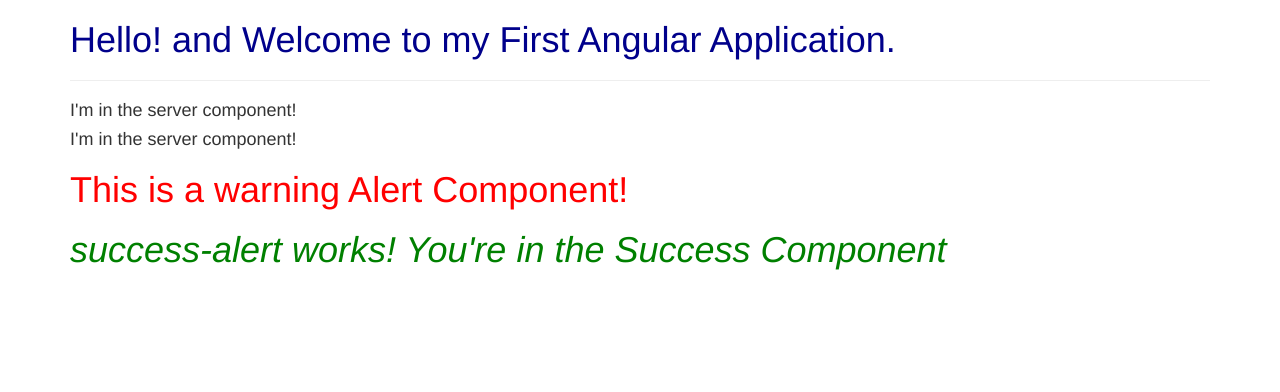
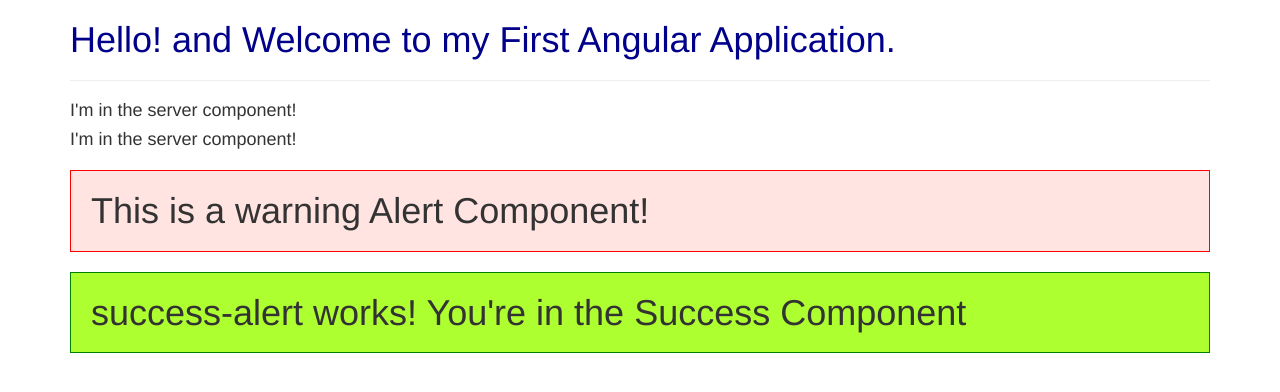
Before and after one commit to Hritiksingh/first-app, an Angular app: page / in a window 1280 px wide. Shown: the top 392 px of the page. Built offline with nearby package versions, Linux system fonts and the light colour scheme.

Commit message:
Basics: Component Section Completed

```diff
--- a/src/app/WarningAlert/WarningAlert.component.css
+++ b/src/app/WarningAlert/WarningAlert.component.css
@@ -1,4 +1,5 @@
 h1 {
-    color: red;
-    text-shadow: blueviolet;
+    padding: 20px;
+    background-color: mistyrose;
+    border: 1px solid red;
 }
--- a/src/app/success-alert/success-alert.component.css
+++ b/src/app/success-alert/success-alert.component.css
@@ -1,4 +1,5 @@
 h1 {
-    color: green;
-    font-style: italic;
+    padding: 20px;
+    background-color: greenyellow;
+    border: 1px solid green;
 }
```
